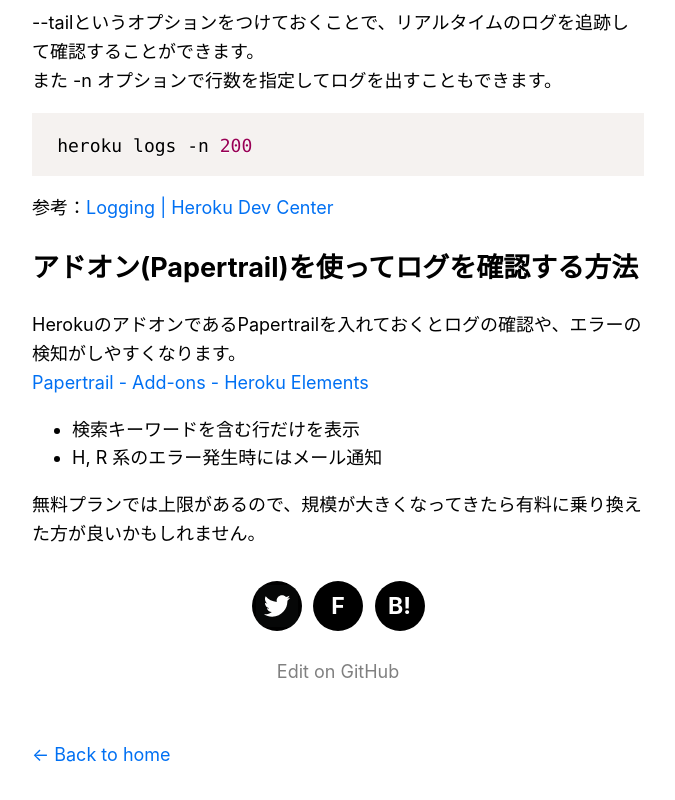
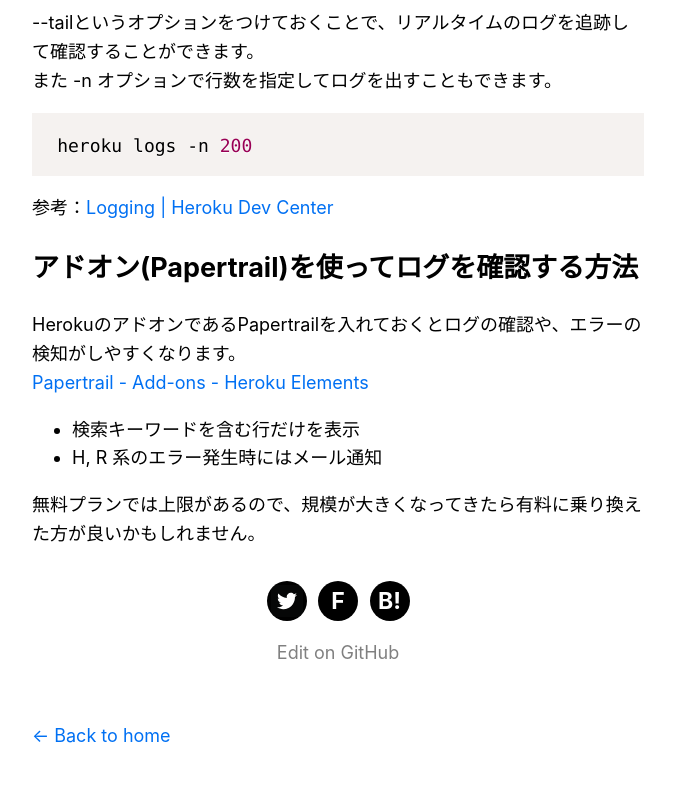
Before and after one commit to kenzo-tanaka/nextJsBlog, a Next.js app: page /posts/heroku-logs in a window 1280 px wide. Shown: the part 2939-3739 px from the top of the page, without its empty margins (302-977 px from the left). Built offline with nearby package versions, Linux system fonts and the light colour scheme.

Commit message:
fix styles

```diff
--- a/styles/utils.module.css
+++ b/styles/utils.module.css
@@ -77,13 +77,14 @@
 .snsBtn {
   display: inline-block;
   text-decoration: none;
-  width: 50px;
-  height: 50px;
-  line-height: 50px;
+  width: 40px;
+  height: 40px;
+  line-height: 40px;
   font-size: 23px;
   color: white;
   border-radius: 50%;
   text-align: center;
+  vertical-align: middle;
   overflow: hidden;
   font-weight: bold;
   background: #000;
```
